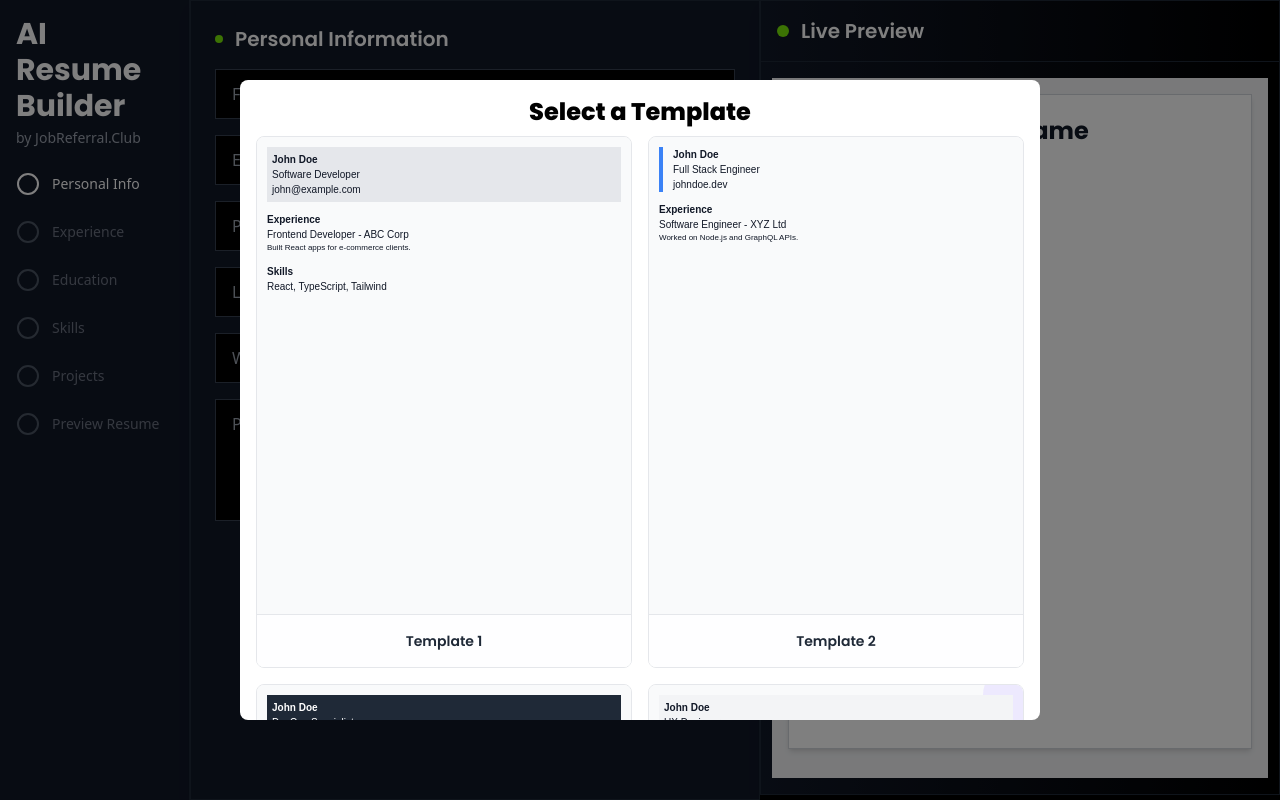
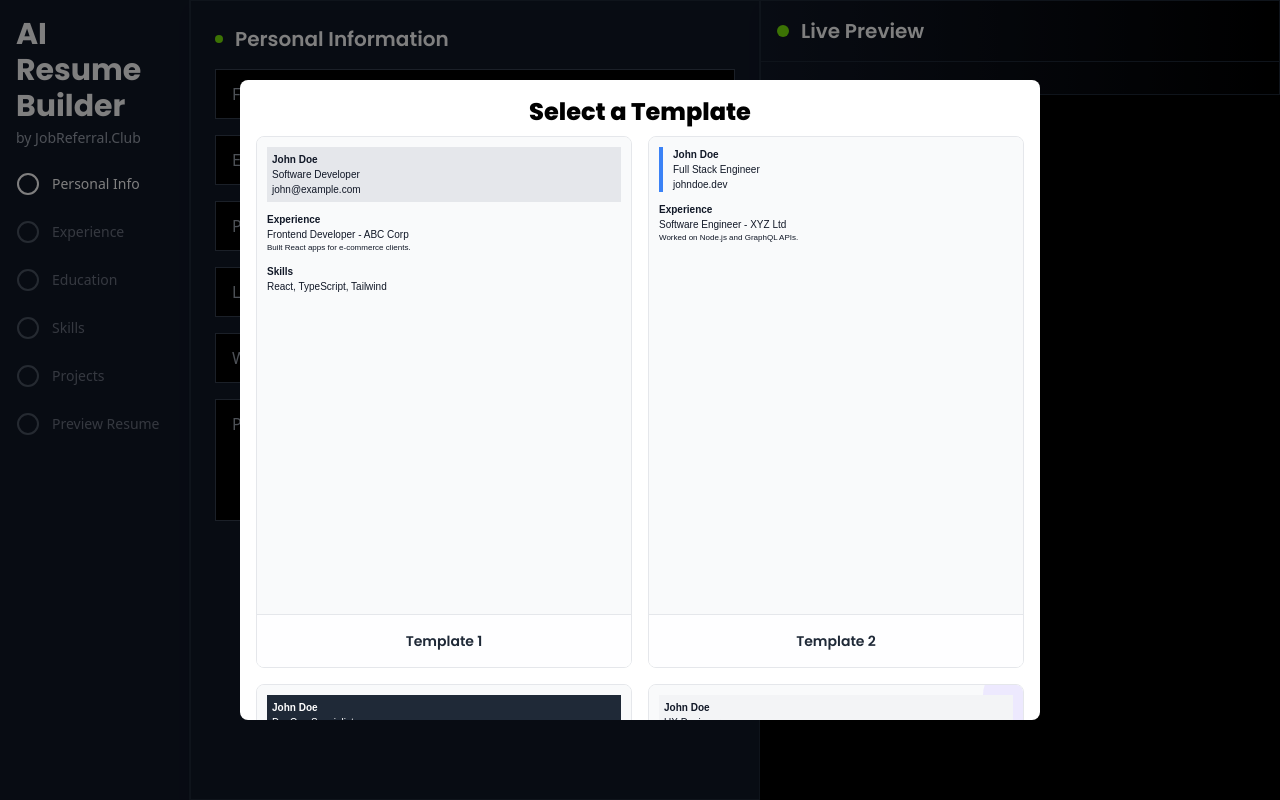
Before and after one commit to jobreferralclub/production, a React (Vite) app in the folder frontend/: page /ai-resume-builder/preview in a window 1280 px wide. Built offline with nearby package versions, Linux system fonts and the light colour scheme.

Commit message:
fix(template): initialisation of template for only once

```diff
--- a/frontend/src/components/resume-builder/LivePreview.tsx
+++ b/frontend/src/components/resume-builder/LivePreview.tsx
@@ -1,5 +1,5 @@
 // LivePreview.tsx
-import React from "react";
+import React, { useState, useEffect } from "react";
 import useTemplateStore from "../../store/useTemplateStore";
 import { templates } from "../../components/resume-builder/Templates";
 import TemplateSelectionPopup from "./TemplateSelectionPopup";
@@ -9,9 +9,8 @@ const LivePreview: React.FC = () => {
   const Template = templates[currentTemplate];
 
   return (
-    <div style={{ fontSize: '0.75rem' }}> {/* This will make everything 75% of normal size */}
-      <TemplateSelectionPopup />
-      <Template />
+    <div style={{ fontSize: "0.75rem" }}>
+      {Template && <Template />}
     </div>
   );
 };
--- a/frontend/src/components/resume-builder/ResumeDownloadButton.tsx
+++ b/frontend/src/components/resume-builder/ResumeDownloadButton.tsx
@@ -2,6 +2,8 @@ import React from "react";
 import { Download } from "lucide-react";
 
 const ResumeDownloadButton: React.FC = () => {
+
+  const apiUrl = import.meta.env.VITE_API_URL;
   const downloadPDF = async () => {
     const element = document.getElementById("resume-preview");
 
@@ -38,8 +40,10 @@ const ResumeDownloadButton: React.FC = () => {
     console.log(content);
     console.log(html);
 
+
+
     try {
-      const response = await fetch("http://localhost:5000/generate-pdf", {
+      const response = await fetch(`${apiUrl}/generate-pdf`, {
         method: "POST",
         headers: { "Content-Type": "application/json" },
         body: JSON.stringify({ html }),
--- a/frontend/src/pages/ResumeBuilderPreview.tsx
+++ b/frontend/src/pages/ResumeBuilderPreview.tsx
@@ -8,6 +8,8 @@ import SkillsInfo from "../components/resume-builder/SkillsInfo";
 import ProjectsInfo from "../components/resume-builder/ProjectsInfo";
 import LivePreview from "../components/resume-builder/LivePreview";
 import ResumeDownloadButton from "../components/resume-builder/ResumeDownloadButton";
+import TemplateSelectionPopup from "@/components/resume-builder/TemplateSelectionPopup";
+import useTemplateStore from "@/store/useTemplateStore";
 
 const sections = [
   "Personal Info",
@@ -23,6 +25,9 @@ type Section = typeof sections[number];
 const ResumeBuilderPreview: React.FC = () => {
   const [animateIn, setAnimateIn] = useState(false);
   const [currentStep, setCurrentStep] = useState(0);
+  const [showTemplatePopup, setShowTemplatePopup] = useState(false);
+  const [popupShownOnce, setPopupShownOnce] = useState(false);
+  const currentTemplate = useTemplateStore((state) => state.currentTemplate);
 
   useEffect(() => {
     const timeout = setTimeout(() => {
@@ -30,6 +35,13 @@ const ResumeBuilderPreview: React.FC = () => {
     }, 10);
     return () => clearTimeout(timeout);
   }, []);
+
+  useEffect(() => {
+    if (!popupShownOnce && !currentTemplate) {
+      setShowTemplatePopup(true);
+      setPopupShownOnce(true);
+    }
+  }, [currentTemplate, popupShownOnce]);
 
   const renderSection = () => {
     switch (sections[currentStep]) {
@@ -59,10 +71,12 @@ const ResumeBuilderPreview: React.FC = () => {
 
   return (
     <div className="min-h-screen bg-black text-white">
+      {showTemplatePopup && (
+        <TemplateSelectionPopup />
+      )}
       <div
-        className={`mx-auto transition-all duration-500 ease-out transform ${
-          animateIn ? "opacity-100 scale-100" : "opacity-0 scale-95"
-        }`}
+        className={`mx-auto transition-all duration-500 ease-out transform ${animateIn ? "opacity-100 scale-100" : "opacity-0 scale-95"
+          }`}
       >
         <div className="flex flex-col lg:flex-row items-start min-h-screen">
           {/* Left Side (Sidebar + Form) */}
@@ -89,11 +103,10 @@ const ResumeBuilderPreview: React.FC = () => {
                         <Circle className="text-gray-600" />
                       )}
                       <span
-                        className={`text-sm ${
-                          isCompleted || isActive
+                        className={`text-sm ${isCompleted || isActive
                             ? "text-white font-medium"
                             : "text-gray-500 group-hover:text-white"
-                        }`}
+                          }`}
                       >
                         {section}
                       </span>
--- a/frontend/src/store/useTemplateStore.ts
+++ b/frontend/src/store/useTemplateStore.ts
@@ -7,7 +7,7 @@ interface TemplateStore {
 }
 
 const useTemplateStore = create<TemplateStore>((set) => ({
-    currentTemplate: 'template1',
+    currentTemplate: null,
     setCurrentTemplate: (template) => set({ currentTemplate: template }),
 }));
 
```
